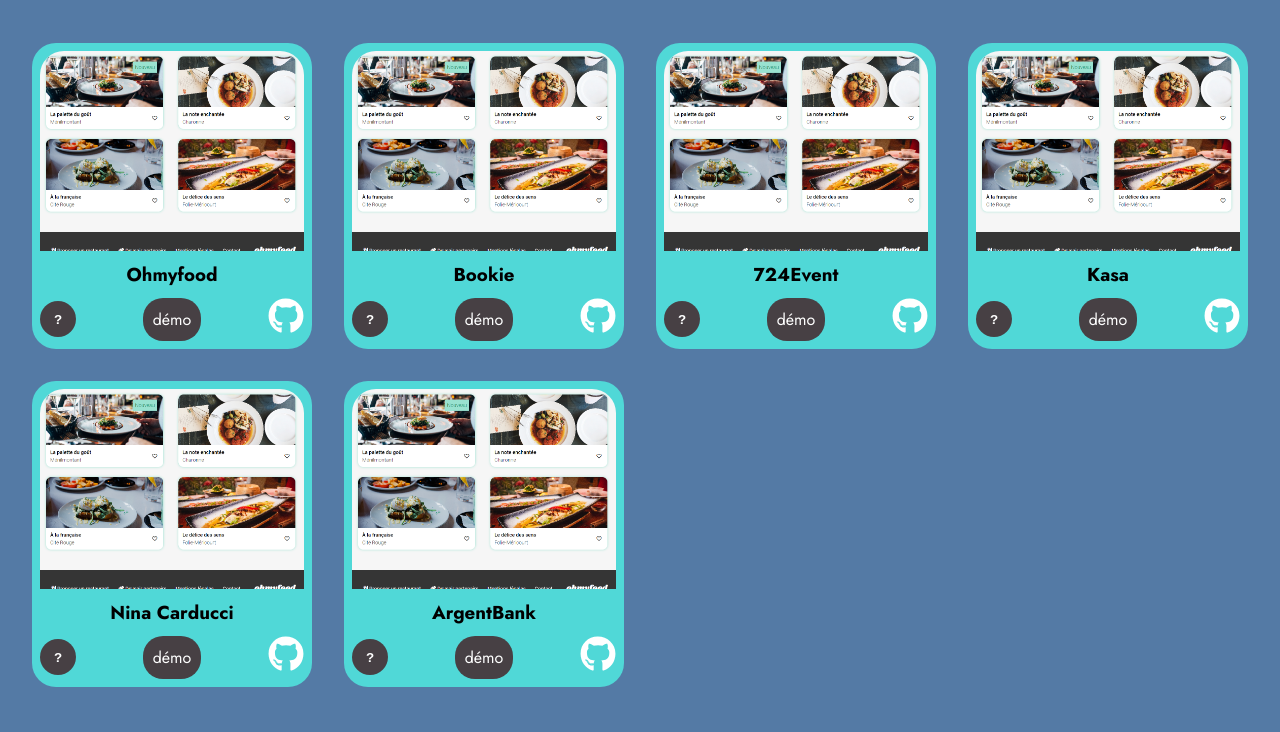
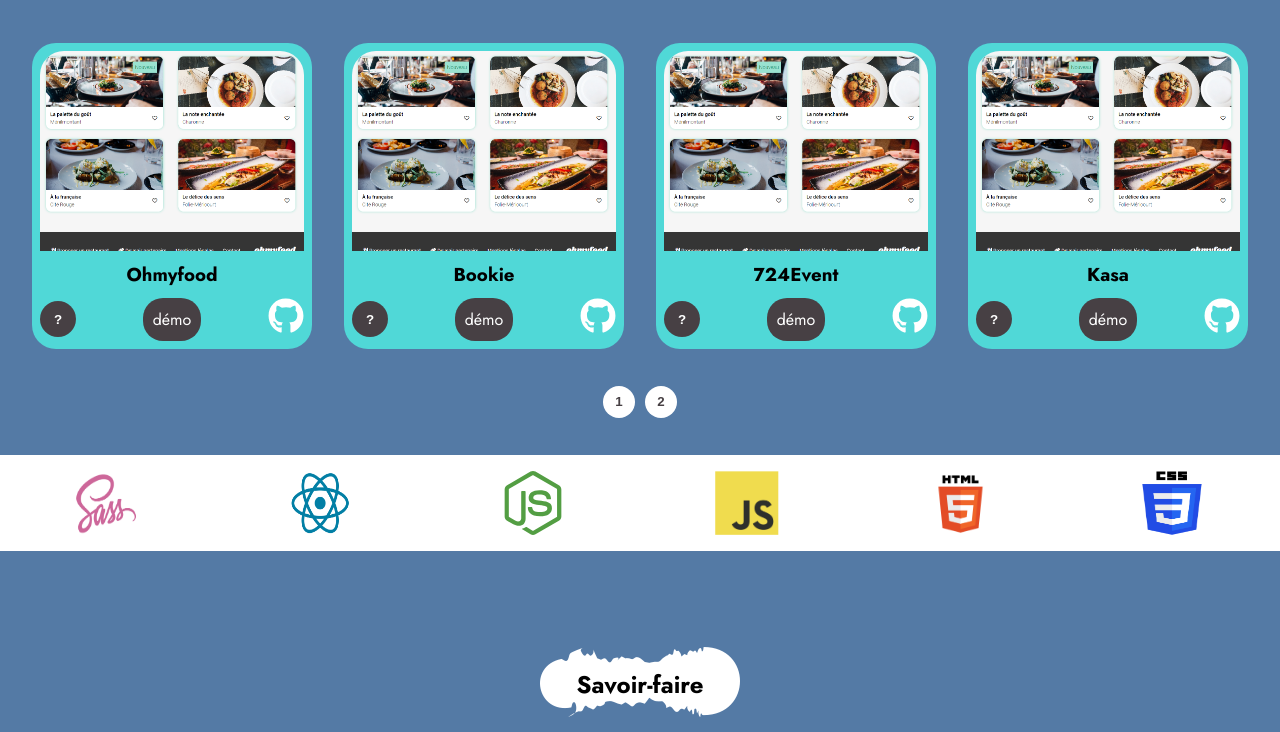
Before and after one commit to Jouvain/OC_P12, a React (Vite) app: page / in a window 1280 px wide. Shown: the part 679-1411 px from the top of the page. Built offline with nearby package versions, Linux system fonts and the light colour scheme.

Commit message:
galerie fonctionnelle + pagination

```diff
--- a/src/Components/Card/Card.jsx
+++ b/src/Components/Card/Card.jsx
@@ -4,10 +4,18 @@
 import Navbar from "../Navbar/Navbar"
 import github from "../../assets/github.svg"
 import { useState } from "react"
+import { Link } from "react-router-dom"
 import "./Card.css"
 
 export default function Card({picture, name, linkGitHub, linkDemo}) {
     const [modal, setModal] = useState(false)
+    let demo;
+    let git;
+
+    if (linkDemo == "#") {demo= <Link to="/*" target="_blank"> <Button label="démo" /> </Link> }
+    else {demo = <a href={linkDemo} target="_blank"> <Button label="démo" /> </a> }
+    if (linkGitHub == "#") {git= <Link to="/*" target="_blank"> <img src={github} alt="github logo" className="card__icon"/> </Link>}
+    else {git= <a href={linkGitHub} target="_blank"> <img src={github} alt="github logo" className="card__icon"/> </a>   }
 
     function opening() {
         setModal(true)
@@ -23,8 +31,8 @@
             <h3 className="card__title"> {name} </h3>
             <div className="card__links">
                 <button className="card__button" onClick={opening}> ? </button>
-                <a href={linkDemo}> <Button label="démo" /> </a>
-                <a href={linkGitHub}> <img src={github} alt="github logo" className="card__icon"/> </a>
+                {demo}
+                {git}
             </div>
 
         </article>
--- a/src/Components/Gallery/Gallery.css
+++ b/src/Components/Gallery/Gallery.css
@@ -5,3 +5,20 @@
     padding: 2rem;
     justify-items:stretch
 }
+.pagination button {
+    background-color: white;
+    color: var(--contrast);
+    font-weight: bold;
+    border-radius: 50%;
+    border: none;
+    padding: 5px;
+    height: 32px;
+    width: 32px;
+    cursor: pointer;
+    margin: 5px;
+}
+.pagination {
+    display: flex;
+    flex-direction: row;
+    justify-content: center;
+}
--- a/src/Components/Gallery/Gallery.jsx
+++ b/src/Components/Gallery/Gallery.jsx
@@ -1,18 +1,42 @@
 /* imports */
+import { useState } from "react"
 import Card from "../Card/Card"
 import projects from "../../utils/projects.json"
 import "./Gallery.css"
 
 export default function Gallery() {
+    const [currentPage, setCurrentPage] = useState(1)
+    const PER_PAGE = 4
+    const filteredProjects = (
+        projects.filter((project, index) => {
+            if( ((currentPage - 1)*PER_PAGE <= index && PER_PAGE*currentPage > index) ) {return true}
+            else {return false}
+        })
+    )
+    let pageNumber = Math.floor((filteredProjects.length || 0) / PER_PAGE) + 1;
+
+    function newPage(n) {
+        setCurrentPage(n+1)
+    }
+
     return(
+        <>
         <div className="gallery">
             {
-                projects.map((project)=> {
+                filteredProjects.map((project)=> {
                     return(
                         <Card key={project.id} picture={project.picture} name={project.name} linkGitHub={project.linkGitHub} linkDemo={project.linkDemo} />
                     )
                 })
             }
         </div>
+        <div className="pagination">
+            {
+                [...Array(pageNumber || 0)].map((_,n) => (
+                    <button key={n} onClick={()=> newPage(n)} > {n+1} </button>
+                ))
+            }
+        </div>
+        </>
     )
 }
--- a/src/utils/projects.json
+++ b/src/utils/projects.json
@@ -3,7 +3,7 @@
         "id":1,
         "name": "Ohmyfood",
         "picture": "http://localhost:5173/src/assets/screenshot.png",
-        "linkGitHub":"#",
+        "linkGitHub":"https://github.com/Jouvain/OC_P4",
         "linkDemo":"#"
     },
     {
@@ -17,7 +17,7 @@
         "id":3,
         "name": "724Event",
         "picture": "http://localhost:5173/src/assets/screenshot.png",
-        "linkGitHub":"#",
+        "linkGitHub":"https://github.com/Jouvain/Learning-debugging",
         "linkDemo":"#"
     },
     {
@@ -31,14 +31,21 @@
         "id":5,
         "name": "Nina Carducci",
         "picture": "http://localhost:5173/src/assets/screenshot.png",
-        "linkGitHub":"#",
+        "linkGitHub":"https://github.com/Jouvain/ninacarducci_optimisation",
         "linkDemo":"#"
     },
     {
         "id":6,
         "name": "ArgentBank",
         "picture": "http://localhost:5173/src/assets/screenshot.png",
-        "linkGitHub":"#",
+        "linkGitHub":"https://github.com/Jouvain/ArgentBank-website",
+        "linkDemo":"#"
+    },
+    {
+        "id":7,
+        "name": "Sophie Buel",
+        "picture": "http://localhost:5173/src/assets/screenshot.png",
+        "linkGitHub":"https://github.com/Jouvain/OC_P6",
         "linkDemo":"#"
     }
 ]
```
